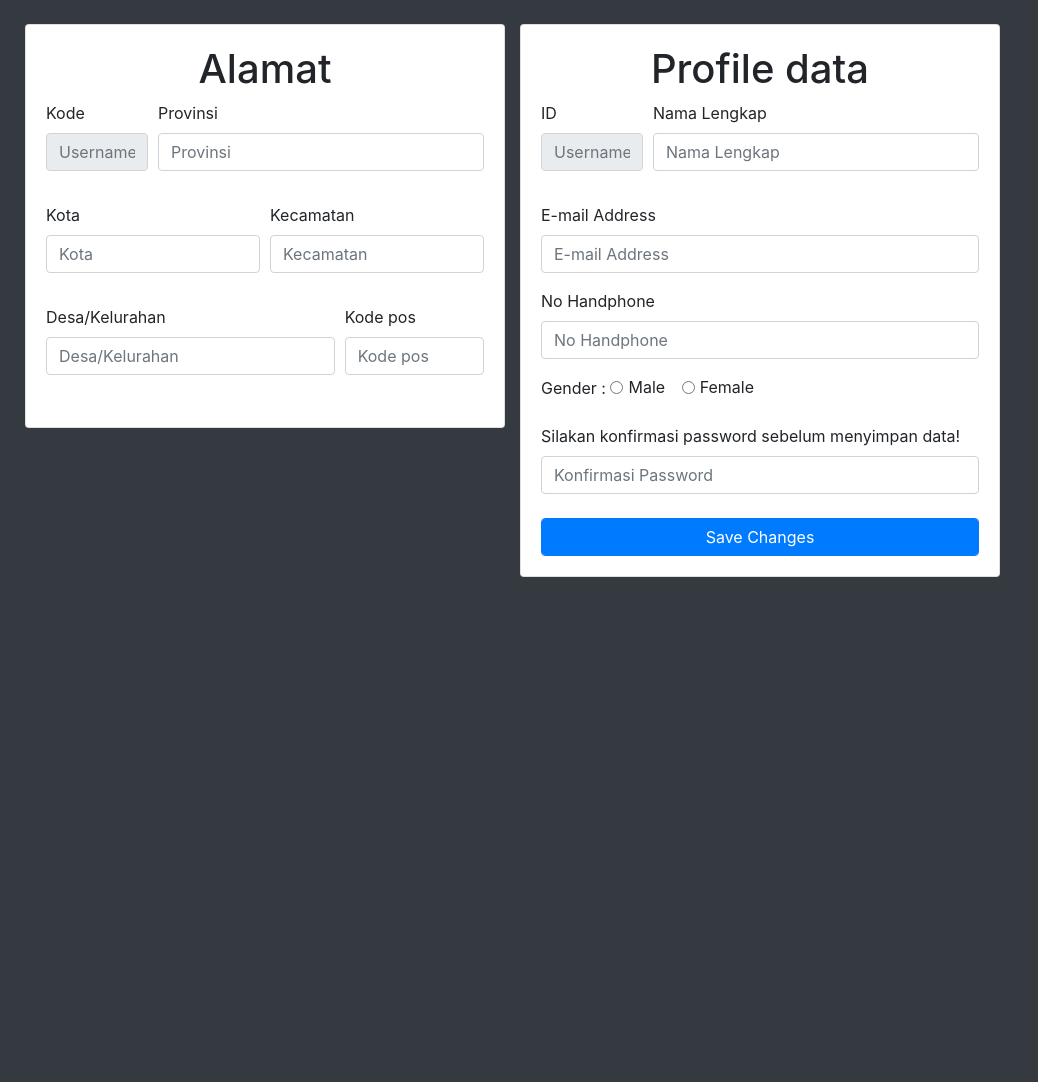
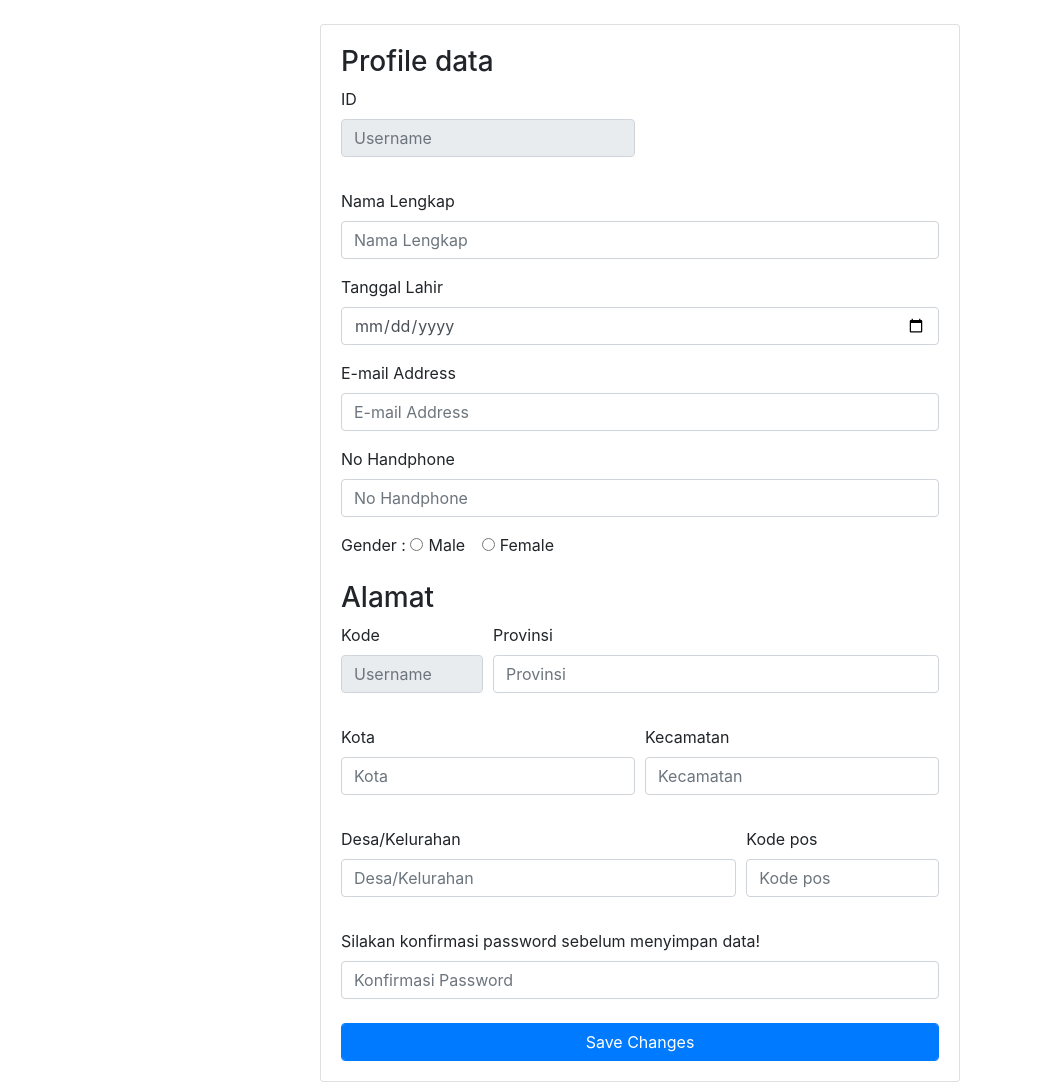
Before and after one commit to raflidev/glodokberkah-CI, a CodeIgniter app: the page made by application/views/profile/data.php in a window 1280 px wide. Shown: the whole page, without its empty margins (0-1038 px from the left). Before the commit the page ends 577 px from the top, so only its background shows below. Run offline with CodeIgniter, Linux system fonts and the light colour scheme; data that the repository does not hold is empty.

Commit message:
update profile

```diff
--- a/application/views/profile/data.php
+++ b/application/views/profile/data.php
@@ -5,84 +5,44 @@
     <meta name="viewport" content="width=device-width, initial-scale=1.0">
     <meta http-equiv="X-UA-Compatible" content="ie=edge">
     <link rel="stylesheet" href="<?= base_url()?>assets/css/bootstrap.min.css">
-    <title>Document</title>
+    <title>Data</title>
 </head>
-<body class='bg-dark'>
+<body class='bg-white'>
 <main role="main" class="px-4 mt-4 ">
-    <div class="row">
-        <div class="col-ml-6 ml-md-3">
-        <div class="card" style="width: 30rem;">
-        <div class="card-body ">
-                <h1 class='text-center'>Alamat</h1>
-<form action='<?= site_url('profile/checkdata') ?>' method='post'>
-            <div class="form-row">
-                <div class="form-group col-md-3">
-                <label >Kode</label>
-                <input type="text" name='id' value="<?= $this->session->userdata('ID'); ?>" class="form-control mb-3" placeholder="Username" required readonly>
-                </div>
-
-                <div class="form-group col-md-9">
-                <label>Provinsi</label>
-                <input type="text" name='provinsi' class="form-control mb-3" placeholder="Provinsi" required>
-                </div>
-            </div>
-            <div class="form-row">
-                <div class="form-group col-6">
-                <label>Kota</label>
-                <input type="text" name='kota' class="form-control mb-3" placeholder="Kota" required>
-                </div>
-
-                <div class="form-group col-6">
-                <label>Kecamatan</label>
-                <input type="text" name='kecamatan' class="form-control mb-3" placeholder="Kecamatan" required>
-                </div>
-            </div>
-            <div class="form-row">
-                <div class="form-group col-8">
-                <label>Desa/Kelurahan</label>
-                <input type="text" name='deskel' class="form-control mb-3" placeholder="Desa/Kelurahan" required>
-                </div>
-
-                <div class="form-group col-4">
-                <label>Kode pos</label>
-                <input type="number" name='pos' class="form-control mb-3" placeholder="Kode pos" required>
-                </div>
-            </div>
-
-        </form>
-</div></div>
-        </div>
-        <div class="col-6">
-        <div class="card" style="width: 30rem;">
+        <div class="card mx-auto" style="width: 40rem;">
 
                 <div class="card-body">
-                        <h1 class='text-center'>Profile data</h1>
+                        <h3>Profile data</h3>
 <form action='<?= site_url('profile/checkdata') ?>' method='post'>
                     <div class="form-row">
-                        <div class="form-group col-md-3">
+                        <div class="form-group col-md-6">
                         <label >ID</label>
-                        <input type="text" name='id' value="<?= $this->session->userdata('ID'); ?>" class="form-control mb-3" placeholder="Username" required readonly disabled>
+                        <input type="text" name='kode' value="<?= $this->session->userdata('ID'); ?>" class="form-control mb-3" placeholder="Username" required readonly>
                         </div>
 
-                        <div class="form-group col-md-9">
-                        <label>Nama Lengkap</label>
-                        <input type="Nama" name='Nama' class="form-control mb-3" placeholder="Nama Lengkap" required>
-                        </div>
                     </div>
                         <div class="form-group">
+                        <label>Nama Lengkap</label>
+                        <input type="nama" name='nama'  value="<?= $id['nama'] ?>"class="form-control mb-3" placeholder="Nama Lengkap" required>
+                        </div>
+                        <div class="form-group">
+                        <label>Tanggal Lahir</label>
+                        <input type="date" name='tgllahir' value="<?= $id['tgl_lahir'] ?>" class="form-control mb-3" placeholder="Tanggal Lahir" required>
+                        </div>
+                        <div class="form-group">
                         <label>E-mail Address</label>
-                        <input type="email" name='email' class="form-control mb-3" placeholder="E-mail Address" required>
+                        <input type="email" name='email' value="<?= $id['email'] ?>" class="form-control mb-3" placeholder="E-mail Address" required>
                         </div>
 
                         <div class="form-group">
                         <label>No Handphone</label>
-                        <input type="number" name='hp' class="form-control mb-3" placeholder="No Handphone" required>
+                        <input type="number" value="<?= $id['no_hp'] ?>" name='hp' class="form-control mb-3" placeholder="No Handphone" required>
                         </div>
 
                     <div class="form-group">
                         <label >Gender :</label>
                         <div class="form-check form-check-inline">
-                        <input class="form-check-input" type="radio" name="gender" value="Laki-Laki" required>
+                        <input class="form-check-input" type="radio" name="gender"  value="Laki-Laki" required>
                         <label class="form-check-label">Male</label>
                         </div>
                         <div class="form-check form-check-inline">
@@ -90,6 +50,45 @@
                         <label class="form-check-label" >Female</label>
                         </div>
                     </div>
+                    <h3>Alamat</h3>
+                    <div class="form-row">
+                <div class="form-group col-md-3">
+                <label >Kode</label>
+                <input type="text" name='id' value="<?= $id['kode_alamat'] ?>" class="form-control mb-3" placeholder="Username" required readonly>
+                </div>
+
+                <div class="form-group col-md-9">
+                <label>Provinsi</label>
+                <input type="text" value="<?php
+        if($ca == true){ echo $id['provinsi']; }?>" name='provinsi' class="form-control mb-3" placeholder="Provinsi" required>
+                </div>
+            </div>
+            <div class="form-row">
+                <div class="form-group col-6">
+                <label>Kota</label>
+                <input type="text" value="<?php
+        if($ca == true){ echo $id['kota']; }?>"   name='kota' class="form-control mb-3" placeholder="Kota" required>
+                </div>
+
+                <div class="form-group col-6">
+                <label>Kecamatan</label>
+                <input type="text" value="<?php
+        if($ca == true){ echo $id['kecamatan']; }?>"   name='kecamatan' class="form-control mb-3" placeholder="Kecamatan" required>
+                </div>
+            </div>
+            <div class="form-row">
+                <div class="form-group col-8">
+                <label>Desa/Kelurahan</label>
+                <input type="text" value="<?php
+        if($ca == true){ echo $id['deskel']; }?>"  name='deskel' class="form-control mb-3" placeholder="Desa/Kelurahan" required>
+                </div>
+
+                <div class="form-group col-4">
+                <label>Kode pos</label>
+                <input type="number" value="<?php
+        if($ca == true){ echo $id['kode_pos']; }?>"   name='pos' class="form-control mb-3" placeholder="Kode pos" required>
+                </div>
+            </div>
                     <div class="form-group">
                         <label>Silakan konfirmasi password sebelum menyimpan data!</label>
                         <input type="password" name='password' class="form-control mb-3" placeholder="Konfirmasi Password" required>
```
Also changed, not shown: application/controllers/profile.php (+40 -1 lines), application/models/Model_profile.php (+123 -2 lines).
